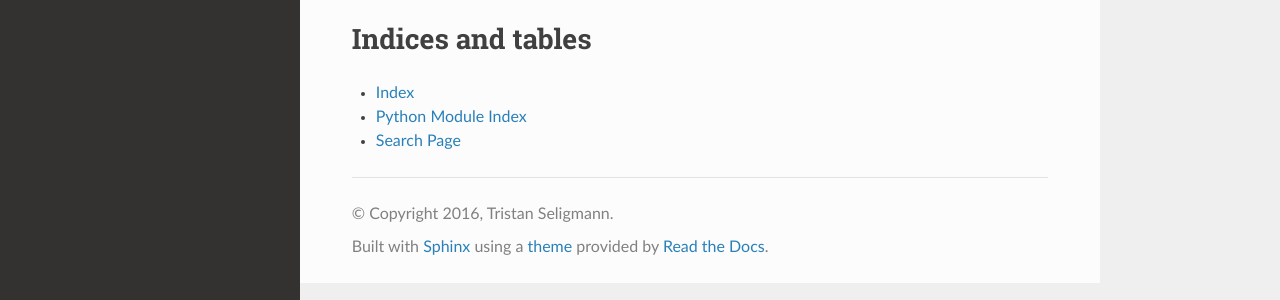
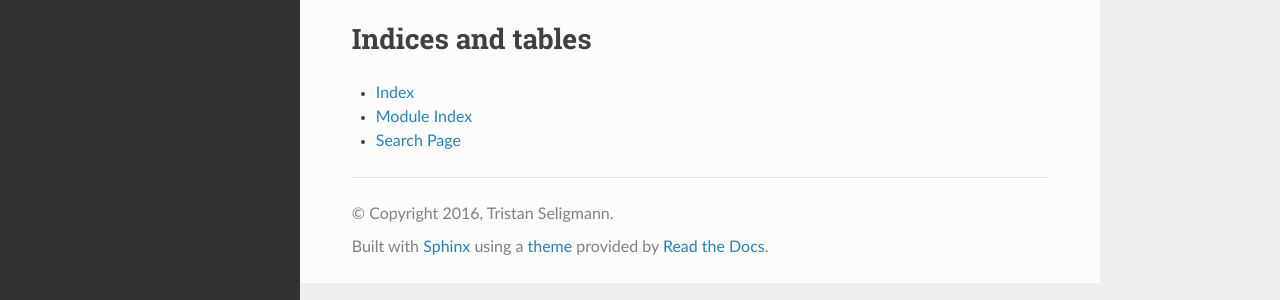
Before and after one commit to twisted/txacme, a Sphinx documentation site: the page built from docs/index.rst, in a window 1280 px wide. Shown: the part 225-525 px from the top of the page. Built offline with Sphinx 7.4.7 and the Read the Docs theme 2.0.0, drawn with Linux system fonts in a browser that asks for light colours; pages that are not in the unit, such as notebooks, are missing from menus; some of the changed lines change nothing that is shown.

Commit message:
Oh no more docs garbage.

```diff
--- a/docs/conf.py
+++ b/docs/conf.py
@@ -172,7 +172,7 @@
 #html_additional_pages = {}
 
 # If false, no module index is generated.
-#html_domain_indices = True
+html_domain_indices = True
 
 # If false, no index is generated.
 #html_use_index = True
@@ -297,4 +297,9 @@
 
 
 # Example configuration for intersphinx: refer to the Python standard library.
-intersphinx_mapping = {'https://docs.python.org/': None}
+intersphinx_mapping = {
+    'python': ('https://docs.python.org/',
+               (None, 'python-objects.inv')),
+    'acme': ('http://acme-python.readthedocs.org/en/latest/',
+             (None, 'acme-objects.inv')),
+    }
--- a/docs/index.rst
+++ b/docs/index.rst
@@ -21,5 +21,5 @@
 ==================
 
 * :ref:`genindex`
-* :ref:`py-modindex`
+* :ref:`modindex`
 * :ref:`search`
```
Also changed, not shown: 1 other file.
